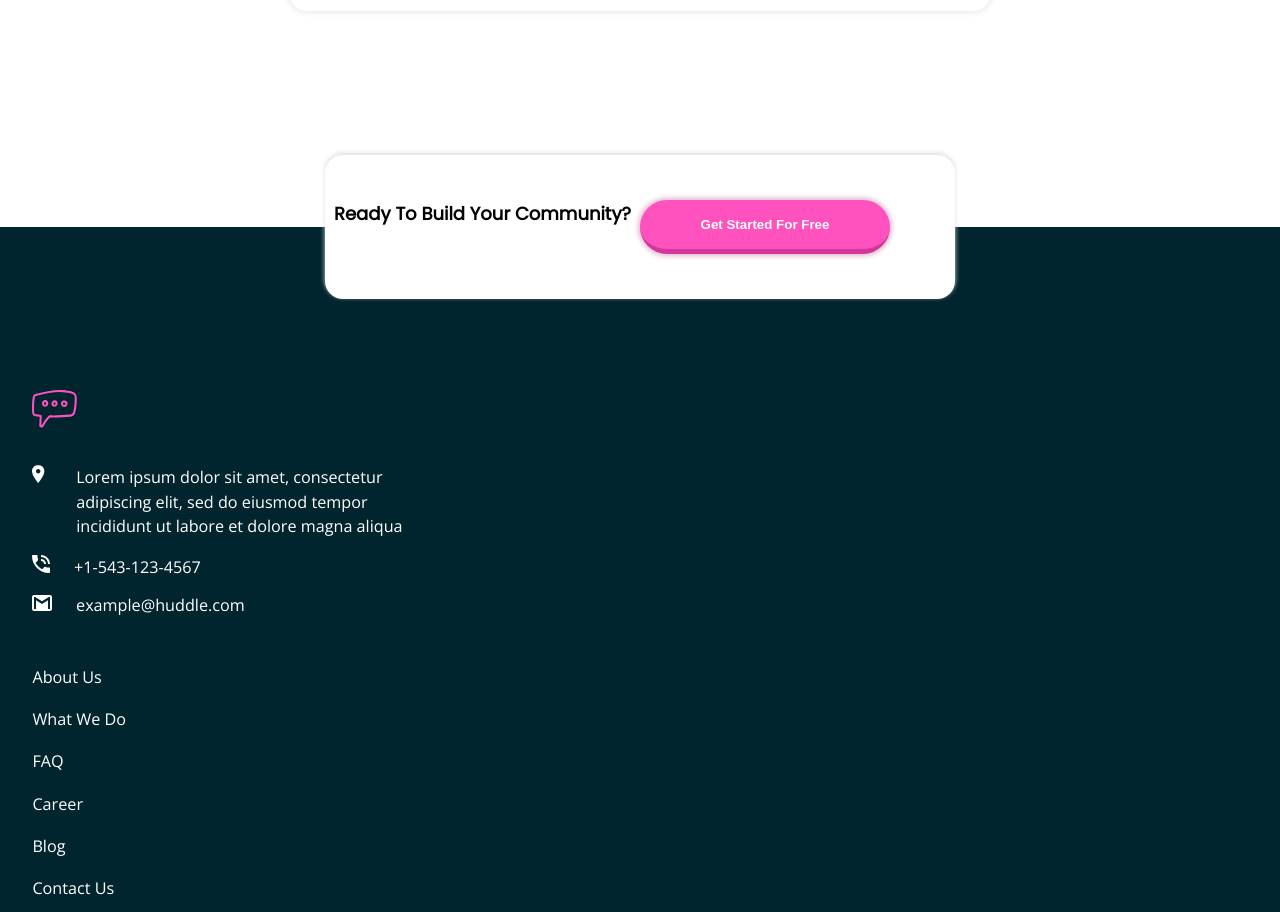
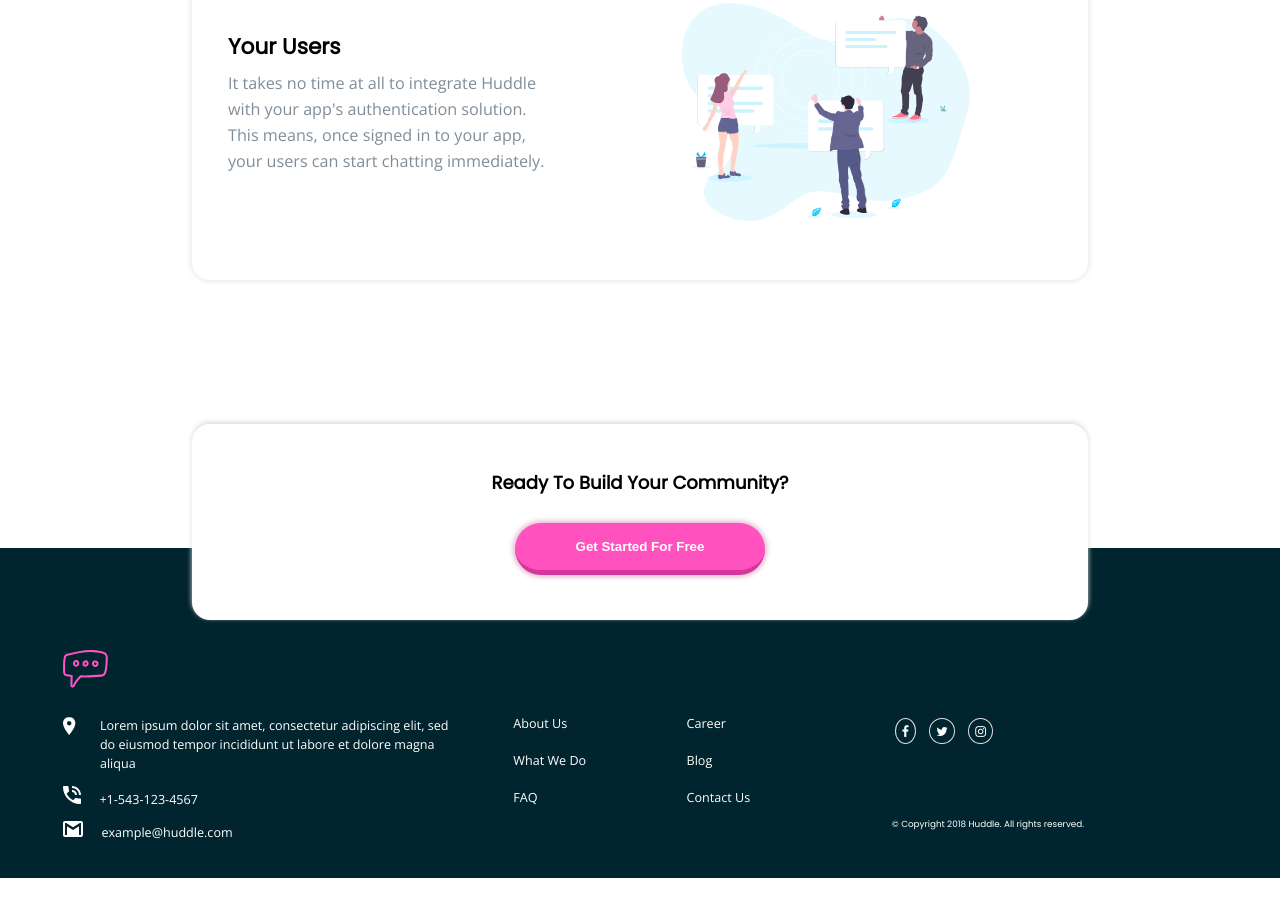
Before and after one commit to wale-bant/frontendMentorChallenges, a plain HTML site: page 06-huddle-landing-page-A/index.html in a window 1280 px wide. Shown: the part 1368-2280 px from the top of the page. After the commit the page ends 2246 px from the top, so only its background shows below. Drawn offline with nearby package versions, Linux system fonts and the light colour scheme; files whose address does not match are found by name.

Commit message:
project 06 desktop

```diff
--- a/06-huddle-landing-page-A/style.css
+++ b/06-huddle-landing-page-A/style.css
@@ -166,8 +166,6 @@ footer {
 }
 
 .contact .logo {
-  /* width: 600px; */
-  /* height: 20px; */
   margin-top: 5em;
   margin-left: 2em;
   margin-bottom: 1em;
@@ -243,46 +241,57 @@ footer {
   background: #fff;
 }
 
-/*
-.attribution {
-  font-size: 11px;
-  text-align: center;
-}
-.attribution a {
-  color: hsl(228, 45%, 44%);
-} */
-
-@media only screen and (min-width: 500px) {
+@media only screen and (min-width: 610px) {
   body {
     overflow-x: hidden;
   }
+
+  header,
+  .index {
+    background-image: url("./images/bg-hero-desktop.svg");
+  }
+
   .card,
   .index {
     display: grid;
     grid-template-columns: 1fr 1fr;
-    margin: 2em;
-    width: 35em;
-    margin: 2em auto;
+    /* width: 35em; */
+    margin: 2em 15%;
   }
 
   .index {
     margin: 0 auto;
-    width: 100%;
+    width: 100vw;
     text-align: left;
     padding: 0 2em;
     padding-bottom: 1em;
   }
 
+  .index div {
+    width: 19em;
+  }
+  .index div h1 {
+    font-size: 1.2em;
+  }
+
   .index div p {
     margin: 0;
+    font-size: 0.8em;
+  }
+
+  .illustration-container .dash-illustration {
+    width: 140%;
+    margin-left: -130px;
+    position: relative;
+    top: -1em;
   }
 
   .illustration-container {
-    width: 305px;
+    width: 100%;
   }
 
   .illustration {
-    width: 100%;
+    min-width: 250px;
   }
 
   .grow,
@@ -291,13 +300,59 @@ footer {
   }
 
   .description {
-    font-size: 0.9em;
-    margin-top: 2em;
+    font-size: 1em;
+    margin-top: 2.5em;
     text-align: left;
-    width: 305px;
+    width: 80%;
   }
 
   .description p {
     font-size: 0.9em;
   }
+
+  .bottom-cta-container {
+    display: flex;
+    flex-direction: column;
+  }
+
+  .bottom-cta-container button {
+    margin: 0 auto;
+  }
+
+  footer {
+    display: grid;
+    font-size: 0.7em;
+    padding: 5em 3em;
+    padding-bottom: 2em;
+    grid-template-columns: repeat(4, 1fr);
+  }
+
+  .contact {
+    margin-top: -2em;
+  }
+
+  .links-mobile,
+  .social-icons {
+    margin-top: 7.5em;
+  }
+
+  .links-two {
+    margin-left: -20em;
+  }
+
+  .social-icons {
+    margin-left: -37em;
+  }
+
+  .social-icons p {
+    font-size: 0.7em;
+    position: relative;
+    top: 6em;
+    left: 5em;
+  }
+
+  .fa {
+    padding: 7px 6px;
+    height: 10px;
+  }
 }
```
Also changed, not shown: 06-huddle-landing-page-A/index.html (+1 -1 lines).
